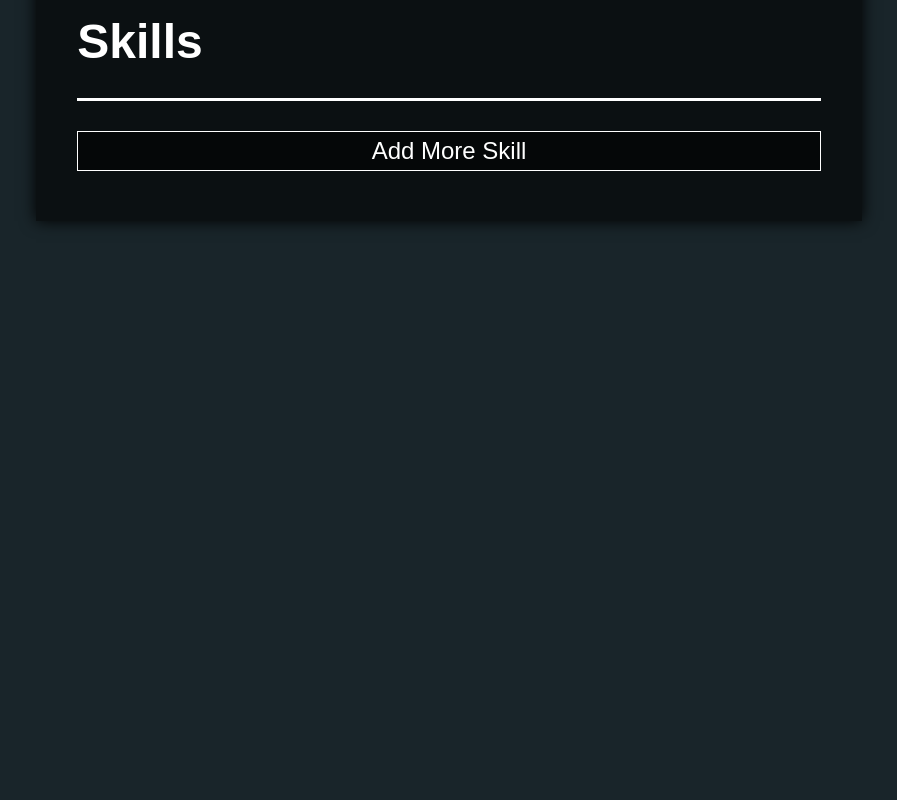
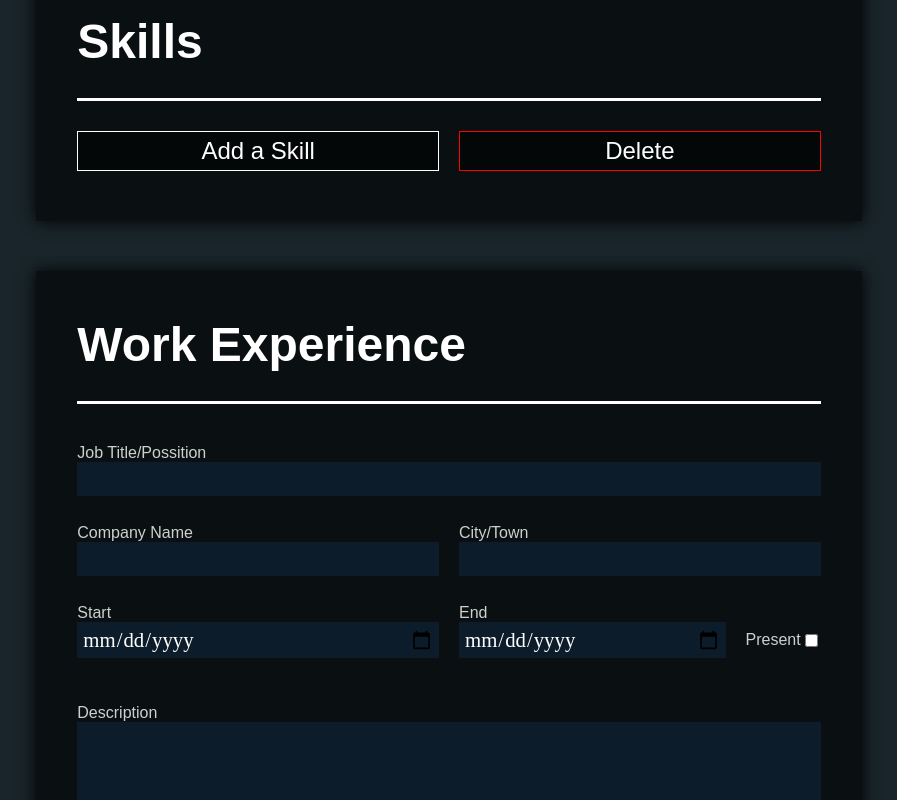
Before and after one commit to A-Dr489/CV_Application, a React (Vite) app: page / in a window 1280 px wide. Shown: the part 1160-1960 px from the top of the page, without its empty margins (191-1088 px from the left). Before the commit the page ends 1600 px from the top, so only its background shows below. Built offline with nearby package versions, Linux system fonts and the light colour scheme; a web font is replaced by a local one.

Commit message:
finished the skills component, made the state and the add and delete a skill component button, and i finished the layout of the work experience field

```diff
--- a/src/App.css
+++ b/src/App.css
@@ -12,7 +12,7 @@ body {
 }
 
 .coolHover {
-    position: absolute;
+    position: fixed;
     width: 250px;
     height: 250px;
     border-radius: 20%;
@@ -78,7 +78,12 @@ body {
     background-color: rgba(15, 37, 58, 0.634);
     color: white;
     font-family: VT323;
+    transition: 0.4s ease;
     border: none;
+}
+
+.inputs:hover {
+    box-shadow: 0px 0px 8px rgba(255, 255, 255, 0.388);
 }
 
 .inputs:focus {
@@ -94,6 +99,7 @@ body {
     background-color: rgba(0, 0, 0, 0.57);
     border: 1px solid white;
     transition: 0.5s ease;
+    cursor: pointer;
 }
 
 .submitBtn:hover {
@@ -144,6 +150,7 @@ body {
     border: 1px solid white;
     transition: 0.5s ease;
     padding: 5px 0px 5px 0px;
+    cursor: pointer;
 }
 
 .addMoreBtn:hover {
@@ -151,4 +158,45 @@ body {
     color: black;
 }
 
+.removeBtn {
+    flex: 1;
+    margin-top: 30px;
+    font-size: 1.5em;
+    color: white;
+    background-color: rgba(0, 0, 0, 0.57);
+    border: 1px solid red;
+    transition: 0.5s ease;
+    padding: 5px 0px 5px 0px;
+    cursor: pointer;
+}
+
+.removeBtn:hover {
+    background-color: red;
+    border: 1px solid red;
+}
+
 /* Skills */
+
+/* Work Experience */
+
+.workForm {
+    display: flex;
+    flex-direction: column;
+    width: 826px;
+    margin-bottom: 50px;
+    padding-bottom: 50px;
+    background-color: rgba(0, 0, 0, 0.57);
+    box-shadow: 0px 0px 15px black;
+    z-index: 2;
+}
+
+.work-xp {
+    display: grid;
+    width: 90%;
+    grid-template-columns: repeat(4, minmax(165px, 1fr));
+    grid-template-rows: repeat(3, 80px);
+    margin-top: 10px;
+    column-gap: 20px;
+}
+
+/* Work Experience */
--- a/src/App.jsx
+++ b/src/App.jsx
@@ -1,6 +1,7 @@
 import { useState } from 'react'
 import { CoolHover } from './coolHover.jsx'
 import { BasicForm } from './basicForm.jsx';
+import { Work } from './Work.jsx';
 import { Skills } from './Skills.jsx';
 import './App.css'
 
@@ -12,9 +13,15 @@ function App() {
     setSkills((prev) => [...prev, prev.length + 1]);
   }
 
+  function removeSkills() {
+    if(skills.length !== 0) {
+      setSkills((prevSkills) => prevSkills.slice(0, -1));
+    }
+  }
+
   return (
     <>
-      <div className='daddyApp' onPointerMove={e => setPosition({x: e.pageX, y: e.pageY})}>
+      <div className='daddyApp' onPointerMove={e => setPosition({x: e.clientX, y: e.clientY})}>
         <CoolHover position={position}/>
         <h1 className='welcome'>Welcome to Immortal CV maker</h1>
         <div className='shape'></div>
@@ -33,10 +40,20 @@ function App() {
               return <Skills key={index} />;
             })}
             <div style={{display: "flex", justifyContent: "center"}}>
-              <div style={{display: "flex", justifyContent: "center", width: "90%"}}>
-                <button className='addMoreBtn' onClick={addSkills}>Add More Skill</button>
+              <div style={{display: "flex", justifyContent: "center", width: "90%", gap: "20px"}}>
+                <button className='addMoreBtn' onClick={addSkills}>Add a Skill</button>
+                <button className='removeBtn' onClick={removeSkills}>Delete</button>
               </div>
             </div>
+          </div>
+
+          <div className='workForm'>
+            <div style={{display: "flex", justifyContent: "center"}}>
+              <div style={{borderBottom: "3px solid white", width: "90%"}}>
+                  <h1 style={{fontSize: 3 + "em", textAlign: "left", lineHeight: 1, marginTop: "50px", color: "white"}}>Work Experience</h1>
+              </div>
+            </div>
+            <Work />
           </div>
         </div>
       </div>
--- a/src/Skills.jsx
+++ b/src/Skills.jsx
@@ -1,19 +1,29 @@
 import './App.css';
+import { useState } from 'react';
 
 export function Skills() {
+    const [skillInfo, setSkillInfo] = useState({skillez: '', level: ''});
+
+    function handleChange(e) {
+        const { id, value } = e.target;
+        setSkillInfo((prevData) => ({
+            ...prevData,
+            [id]: value,
+        }));
+    }
 
     return(
      <>
         <form className='daddy-skills'>
             <div style={{display:"grid", gridTemplateColumns: "1fr 1fr", gap: "50px", width: "90%"}}>
                 <div style={{display: "flex", flexDirection: "column"}}>
-                    <label htmlFor='skill'>Skill</label>
-                    <input className='inputs' type='text' id='skill'></input>
+                    <label htmlFor='skillez'>Skill</label>
+                    <input className='inputs' type='text' id='skillez' onChange={handleChange}></input>
                 </div>
 
                 <div style={{display: "flex", flexDirection: "column"}}>
                     <label htmlFor='level'>Level</label>
-                    <select className='inputs' type='text' id='level'>
+                    <select className='inputs' type='text' id='level' onChange={handleChange}>
                         <option value={""}>Select</option>
                         <option value={"expert"}>Expert</option>
                         <option value={"experienced"}>Experienced</option>
--- /dev/null
+++ b/src/Work.jsx
@@ -0,0 +1,54 @@
+import './App.css';
+import { useState } from 'react';
+
+export function Work() {
+    const [isChecked, setIsChecked] = useState(false);
+
+    function handleOnChange(e) {
+        setIsChecked(e.target.checked);
+    }
+
+    return(
+     <>
+        <form className='daddy-skills'>
+            <div className='work-xp'>
+                <div style={{display: "flex", flexDirection: "column", gridColumnStart: 1, gridColumnEnd: 5}}>
+                    <label htmlFor='title'>Job Title/Possition</label>
+                    <input className='inputs' type='text' id='title' ></input>
+                </div>
+
+                <div style={{display: "flex", flexDirection: "column", gridColumnStart: 1, gridColumnEnd: 3}}>
+                    <label htmlFor='cName'>Company Name</label>
+                    <input className='inputs' type='text' id='cName' ></input>
+                </div>
+
+                <div style={{display: "flex", flexDirection: "column", gridColumnStart: 3, gridColumnEnd: 5}}>
+                    <label htmlFor='place'>City/Town</label>
+                    <input className='inputs' type='text' id='place' ></input>
+                </div>
+
+                <div style={{display: "flex", flexDirection: "column", gridColumnStart: 1, gridColumnEnd: 3}}>
+                    <label htmlFor='startDate'>Start</label>
+                    <input className='inputs' type='date' id='startDate' ></input>
+                </div>
+
+                <div style={{display: "flex", flexDirection: "column", gridColumnStart: 3, gridColumnEnd: 5}}>
+                    <label htmlFor='endDate'>End</label>
+                    <div style={{display: "flex", gap: "20px"}}>
+                        {isChecked? <h3>Nice</h3> : <input className='inputs' type='date' id='endDate' style={{flex: 1}} ></input>}
+                        <div style={{display: "flex", alignItems: "center"}}>
+                            <label htmlFor='present'>Present</label>
+                            <input type='checkbox' id='present' checked={isChecked} onChange={handleOnChange}></input>
+                        </div>
+                    </div>
+                </div>
+
+                <div style={{display: "flex", flexDirection: "column", gridColumnStart: 1, gridColumnEnd: 5, marginTop: "20px"}}>
+                    <label htmlFor='des'>Description</label>
+                    <textarea className='inputs' style={{paddingBottom: "50px", resize: "none"}} id='des'></textarea>
+                </div>
+            </div>
+        </form>
+     </>
+    )
+}
```
